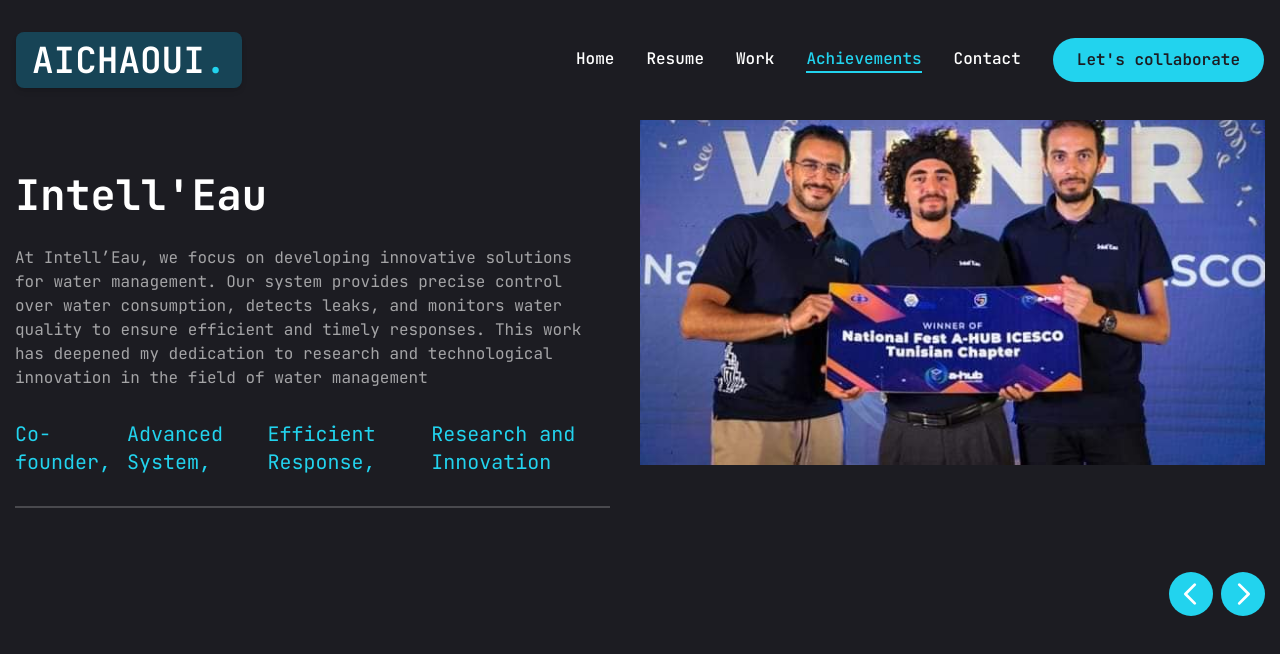
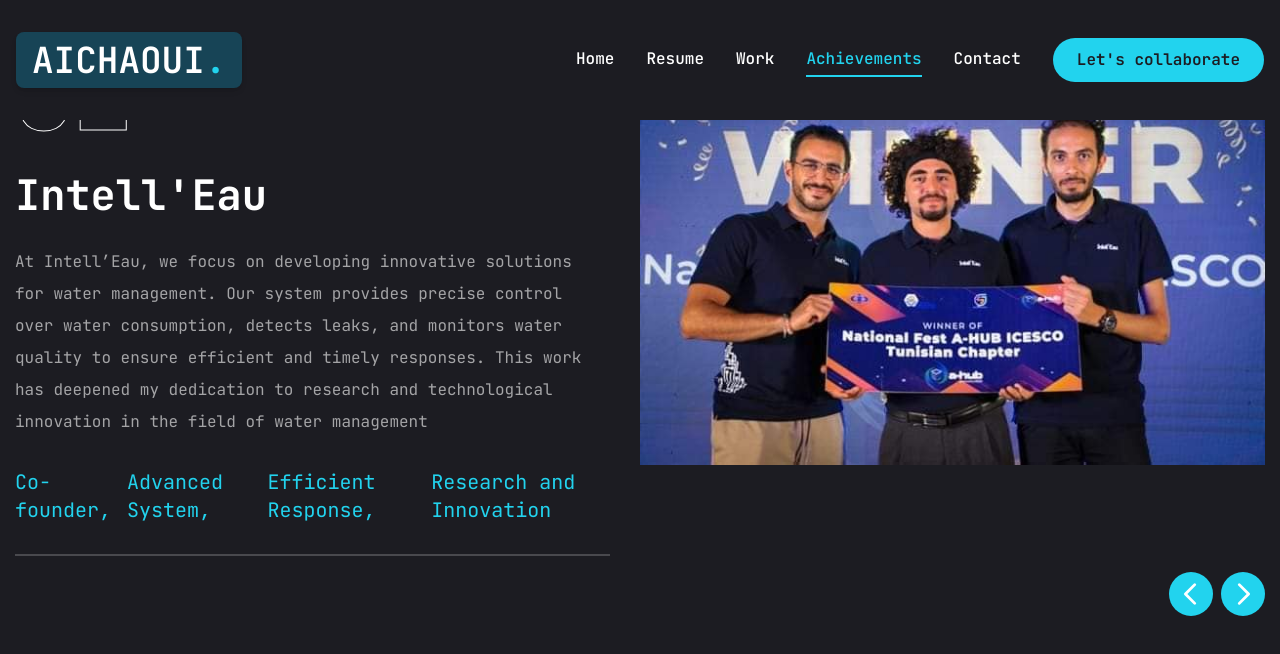
Before and after one commit to mohamedaichaouiii/project, a Next.js app: page /extra in a window 1280 px wide. Shown: the top 654 px of the page. Built offline with nearby package versions, Linux system fonts and the light colour scheme.

Commit message:
Update globals.css

```diff
--- a/app/globals.css
+++ b/app/globals.css
@@ -4,77 +4,38 @@
 
 @layer base {
   body {
-    @apply font-primary bg-primary text-white;
-    font-size: 16px; /* Base font size for rem scaling */
-    line-height: 1.5; /* Tighter than leading-loose for mobile */
+    @apply font-primary bg-primary text-white leading-loose;
+  }
+  .h1{
+    @apply text-[48px] xl:text-[80px] leading-[1.1] font-semibold;
+  }
+  .h2{
+    @apply text-[36px] xl:text-[48px] leading-[1.1] font-semibold;
+  }
+  .h3{
+    @apply text-[20px] xl:text-[24px] leading-[1.1] font-semibold;
   }
 
-  .h1 {
-    @apply font-semibold leading-[1.1];
-    font-size: clamp(2rem, 5vw, 2.5rem); /* 32px base, scales with viewport */
-    @media (min-width: 640px) { /* sm */
-      font-size: clamp(2.5rem, 6vw, 3rem); /* 40px */
-    }
-    @media (min-width: 768px) { /* md */
-      font-size: clamp(3rem, 7vw, 3.5rem); /* 48px */
-    }
-    @media (min-width: 1024px) { /* lg */
-      font-size: clamp(3.5rem, 8vw, 4rem); /* 64px */
-    }
-    @media (min-width: 1280px) { /* xl */
-      font-size: clamp(4rem, 9vw, 4.5rem); /* 72px, slightly smaller than 80px */
-    }
-  }
 
-  .h2 {
-    @apply font-semibold leading-[1.1];
-    font-size: clamp(1.75rem, 4vw, 2rem); /* 28px base */
-    @media (min-width: 640px) {
-      font-size: clamp(2rem, 5vw, 2.25rem); /* 36px */
-    }
-    @media (min-width: 768px) {
-      font-size: clamp(2.25rem, 6vw, 2.5rem); /* 40px */
-    }
-    @media (min-width: 1024px) {
-      font-size: clamp(2.5rem, 7vw, 3rem); /* 48px */
-    }
-  }
-
-  .h3 {
-    @apply font-semibold leading-[1.1];
-    font-size: clamp(1.25rem, 3vw, 1.5rem); /* 20px base */
-    @media (min-width: 640px) {
-      font-size: clamp(1.5rem, 4vw, 1.75rem); /* 24px */
-    }
-    @media (min-width: 768px) {
-      font-size: clamp(1.75rem, 5vw, 2rem); /* 28px */
-    }
-  }
-
-  .text-outline {
-    -webkit-text-stroke: clamp(0.5px, 0.1vw, 0.75px); /* Scales stroke */
-    @media (min-width: 768px) {
-      -webkit-text-stroke: 1px;
-    }
-  }
-
-  .text-outline-hover {
-    -webkit-text-stroke: clamp(0.5px, 0.1vw, 0.75px);
-    @media (min-width: 768px) {
-      -webkit-text-stroke: 1px;
-    }
-  }
-
-  /* Responsive fixed positioning */
+.text-outline {
+  -webkit-text-stroke: 1px #ffffff;
+}
+.text-outline-hover {
+  -webkit-text-stroke: 1px #22d3ee;
+}
+/* Add this in your global CSS file */
+@media (max-width: 768px) {
   .fixed {
-    @apply relative; /* Default to relative for safety */
-    @media (max-width: 768px) {
       position: absolute;
-    }
-  }
-
-  /* Swiper slide images */
-  .swiper-slide img {
-    @apply object-cover w-full h-full max-w-full;
   }
 }
+/* Add this to your global CSS or component-specific CSS file */
+.swiper-slide img {
+  object-fit: cover;
+  width: 100%;
+  height: 100%;
+}
+
+
+
+}
```
